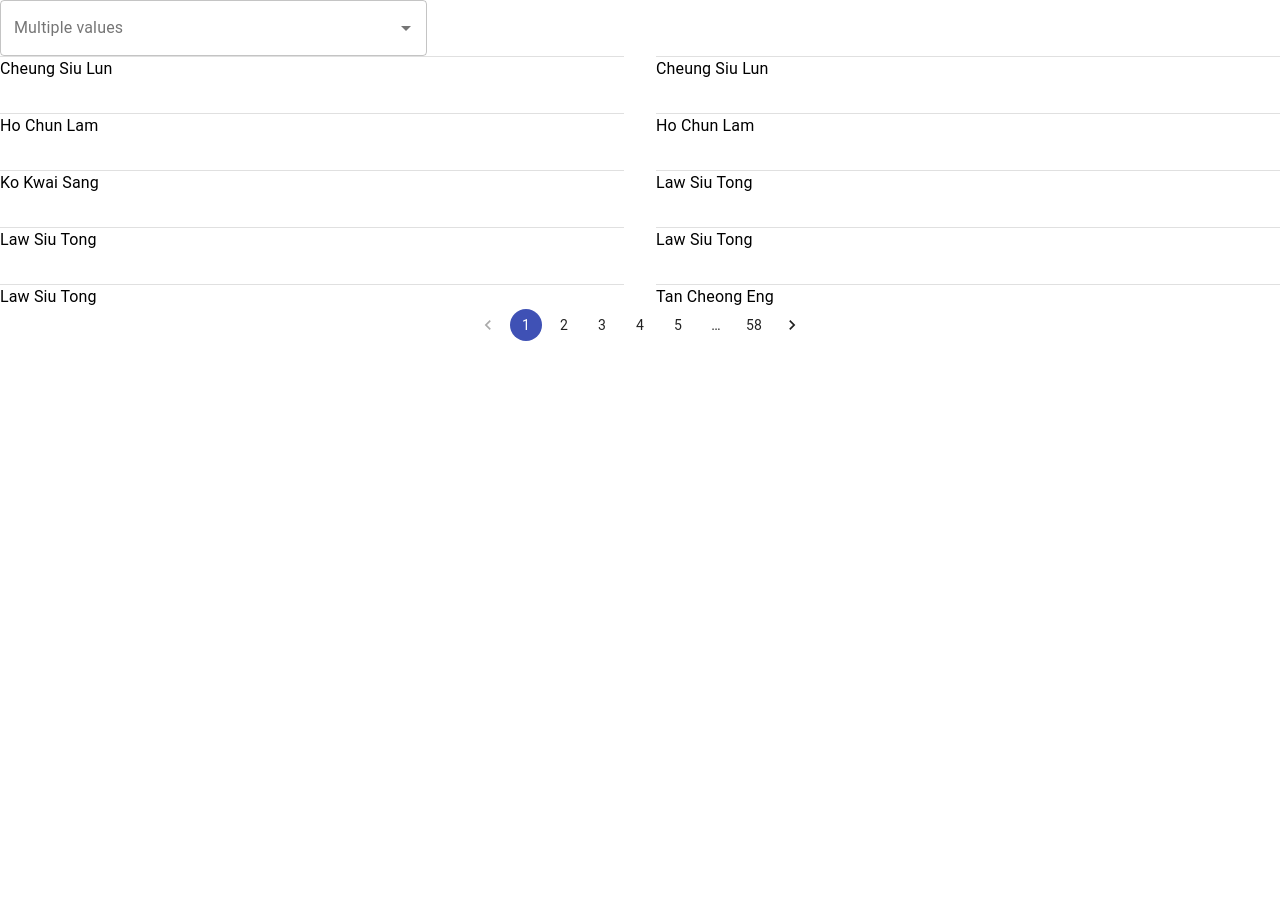
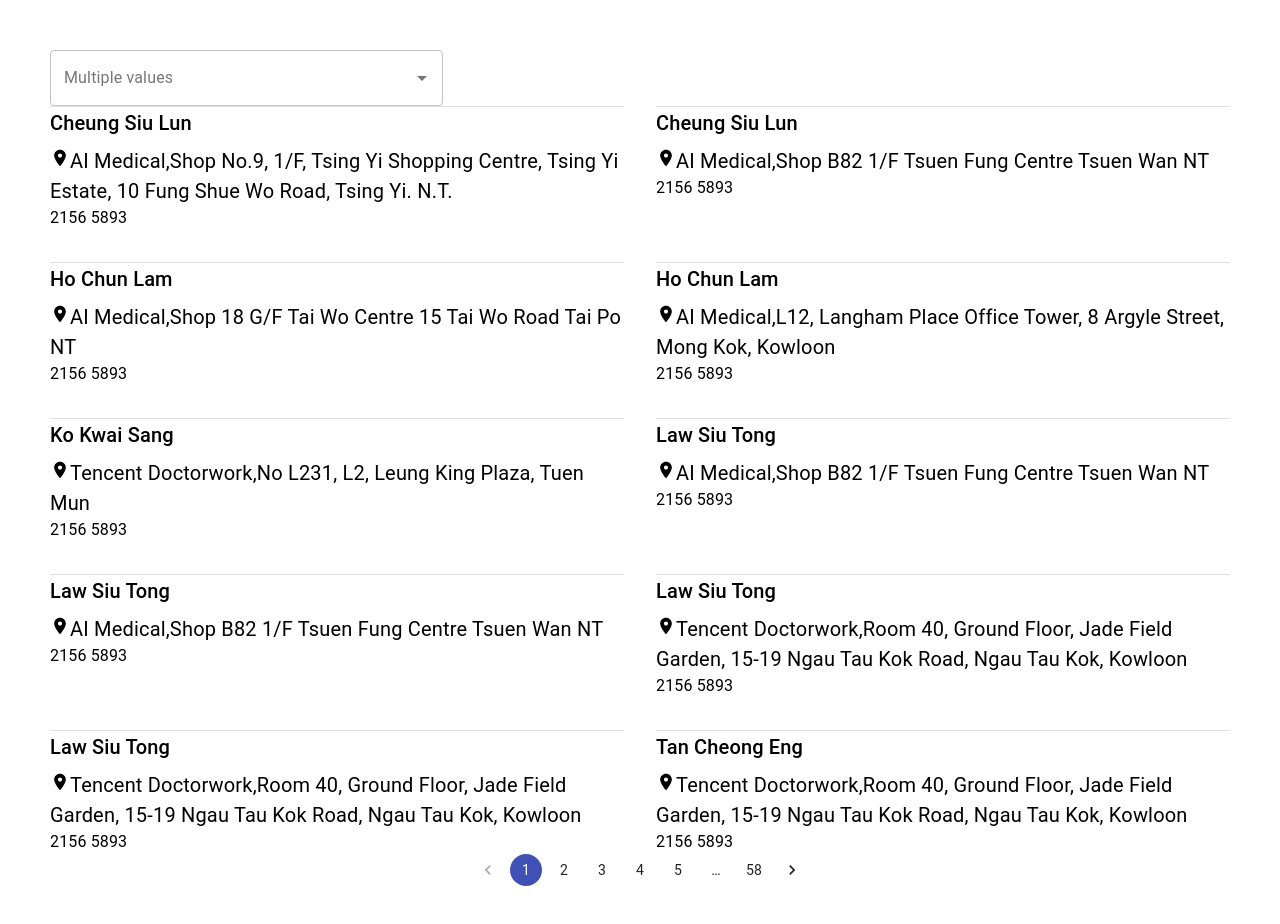
Before and after one commit to singlashashwat/Shashwat_Singla_Senior_Frontend_Engineer_Technical_Assessment, a React (Create React App) app: page / in a window 1280 px wide. Shown: the top 924 px of the page. Before the commit the page ends 800 px from the top, so only its background shows below. Built offline with nearby package versions, Linux system fonts and the light colour scheme.

Commit message:
style add

```diff
--- a/src/components/EditableList/index.tsx
+++ b/src/components/EditableList/index.tsx
@@ -2,6 +2,7 @@
 //Material-UI
 import { Grid, TextField } from "@material-ui/core";
 import Autocomplete from "@material-ui/lab/Autocomplete";
+//Interface
 import { FilterKey } from "../../types/interfaces";
 
 interface Props {
--- a/src/views/DoctorListPage/DoctorData.tsx
+++ b/src/views/DoctorListPage/DoctorData.tsx
@@ -1,19 +1,34 @@
 import React, { useEffect, useState } from "react";
 //Material-UI
-import { Grid, Divider, Typography } from "@material-ui/core";
+import { Grid, Divider, Typography, makeStyles } from "@material-ui/core";
+import LocationOnIcon from "@material-ui/icons/LocationOn";
+//Interface
 import { Doctor } from "../../types/interfaces";
 
+const useStyles = makeStyles((theme) => ({
+  address: {
+    fontSize: "1.25rem",
+  },
+}));
 interface Props {
   data: Doctor;
 }
 
 function DoctorData(props: Props) {
+  const classes = useStyles();
   const { data } = props;
   console.log(data);
   return (
     <React.Fragment>
       <Divider />
-      <Typography>{data?.Name}</Typography>
+      <Typography variant="h6" gutterBottom>
+        {data?.Name}
+      </Typography>
+      <Typography className={classes.address}>
+        <LocationOnIcon fontSize={"small"} />
+        {data?.Address1 + "," + data?.Address2}
+      </Typography>
+      <Typography>{data?.Telephone1}</Typography>
     </React.Fragment>
   );
 }
--- a/src/views/DoctorListPage/index.tsx
+++ b/src/views/DoctorListPage/index.tsx
@@ -2,14 +2,24 @@
 //Material-UI
 import { Grid, makeStyles } from "@material-ui/core";
 import Pagination from "@material-ui/lab/Pagination";
-import { csv, DSVRowArray } from "d3";
+//CSV
+import { csv } from "d3";
+//OtherComponents
 import EditableList from "../../components/EditableList";
 import DoctorData from "./DoctorData";
+//Interface
+import { Doctor, FilterKey } from "../../types/interfaces";
 // @ts-ignore
 import csvFilePath from "./doctors.csv";
-import { Doctor, FilterKey } from "../../types/interfaces";
 
-const useStyles = makeStyles((theme) => ({}));
+const useStyles = makeStyles((theme) => ({
+  container: {
+    padding: "50px",
+    [theme.breakpoints.down("sm")]: {
+      padding: "10px",
+    },
+  },
+}));
 function DoctorListPage() {
   const classes = useStyles();
   const [cvsData, setCsvData] = useState<any>();
@@ -50,6 +60,7 @@
 
   return (
     <React.Fragment>
+      <Grid className={classes.container}>
         <Grid item md={4} sm={12} xs={12}>
           <EditableList district={district} handleFilter={handleFilter} />
         </Grid>
@@ -74,6 +85,7 @@
             color="primary"
           />
         </Grid>
+      </Grid>
     </React.Fragment>
   );
 }
```
Lines whose indentation alone changed are shown as unchanged.
